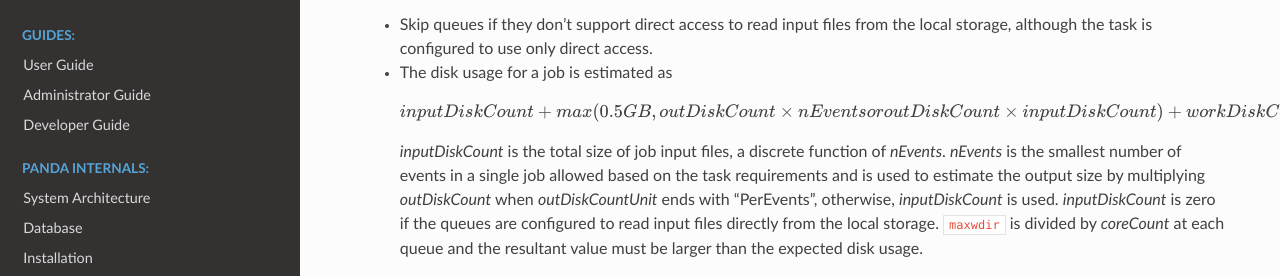
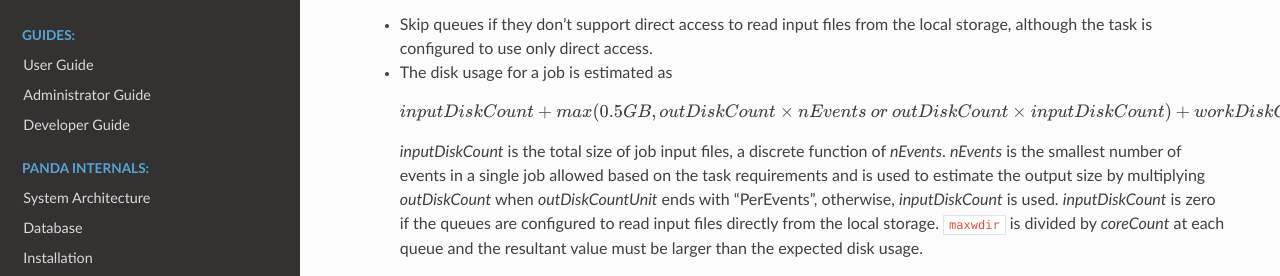
Before and after one commit to PanDAWMS/panda-docs, a Sphinx documentation site: the page built from docs/source/advanced/brokerage.rst, in a window 1280 px wide and 900 px high, scrolled down 1601 px. Shown: the part 157-433 px from the top of the window. Built offline with Sphinx 7.4.7 and the Read the Docs theme 2.0.0, drawn with Linux system fonts in a browser that asks for light colours; pages that are not in the unit, such as notebooks, are missing from menus.

```diff
--- a/docs/source/advanced/brokerage.rst
+++ b/docs/source/advanced/brokerage.rst
@@ -97,7 +97,7 @@ This is the general ATLAS production job brokerage flow:
 
      .. math::
 
-        inputDiskCount + max (0.5 GB, outDiskCount \times nEvents or outDiskCount \times inputDiskCount) + workDiskCount
+        inputDiskCount + max (0.5 GB, outDiskCount \times nEvents \: or \: outDiskCount \times inputDiskCount) + workDiskCount
 
      *inputDiskCount* is the total size of job input files, a discrete function of *nEvents*.
      *nEvents* is the smallest number of events in a single job allowed based on the task requirements and is used to estimate the output size
```
